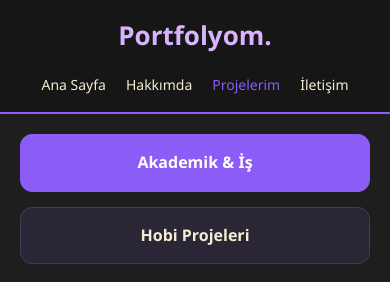
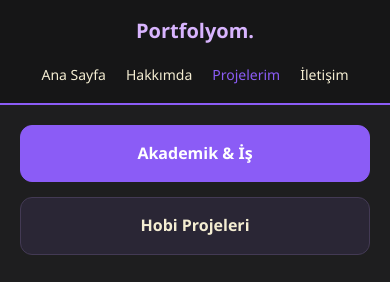
Before and after one commit to EylulSariaslan/eylulsariaslan.github.io, a plain HTML site: page projelerim.html in a window 390 px wide. Shown: the top 282 px of the page. Drawn offline with Linux system fonts and the light colour scheme.

Commit message:
navbar optimization

```diff
--- a/css-style.css
+++ b/css-style.css
@@ -214,7 +214,46 @@
 h1, h2, h3 {
     color: var(--text-cream);
 }
-
+.navbar {
+    display: flex;
+    justify-content: space-between;
+    align-items: center;
+
+    /* --- EKLENEN 3 ZIRH KODU --- */
+    width: 100%;             /* 1: Tarayıcıya "ekranın sonuna kadar uzan" emri */
+    box-sizing: border-box;  /* 2: %5 padding'i bu 100%'ün içine sakla, dışarı taşırma */
+    flex-shrink: 0;          /* 3: Sayfa daralsa bile "beni büzüştürme" emri */
+    /* --------------------------- */
+
+    padding: 0 5%;
+    height: 80px;
+    background-color: var(--bg-darker);
+    border-bottom: 2px solid var(--primary-purple);
+}
+/* ==========================================
+   NAVBAR MOBİL KORUMA BLOĞU
+   ========================================== */
+@media (max-width: 768px) {
+    .navbar {
+        padding: 0 15px; /* Mobilde sağ-sol boşluğunu daralttık */
+    }
+
+    .logo {
+        font-size: 20px; /* Logo telefonda biraz kibarlaştı */
+    }
+
+    .nav-links {
+        gap: 12px; /* 35px devasa boşluğu telefona sığacak kadar daralttık */
+    }
+
+    .nav-links a {
+        font-size: 13px; /* Yazı fontunu telefonda okunacak ama taşmayacak boyuta çektik */
+    }
+
+    .navbar-gif-container {
+        display: none; /* Telefonda kalabalık yapmasın diye sağdaki küçük GIF'i gizledik */
+    }
+}
 
 
 
```
